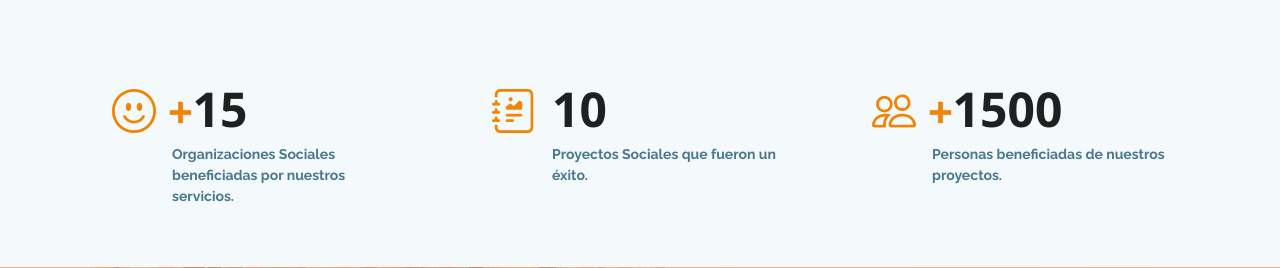
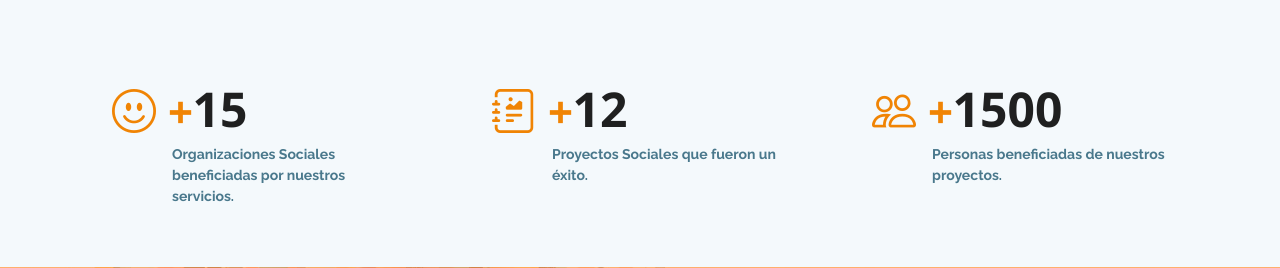
Before and after one commit to abarraza-v/FUDEFA-Portfolio, a PHP site: page / in a window 1280 px wide. Shown: the part 3483-3751 px from the top of the page. Run offline with PHP 8.4, Linux system fonts and the light colour scheme; some libraries are stand-ins or nearby versions.

Commit message:
Pequeño cambio de cifra en el contador.

```diff
--- a/index.php
+++ b/index.php
@@ -266,8 +266,8 @@
 
           <div class="col-lg-4 col-md-12 d-md-flex align-items-md-stretch">
             <div class="count-box">
-              <i class="bi bi-journal-richtext"></i>
-              <span data-purecounter-start="0" data-purecounter-end="10" data-purecounter-duration="1"
+              <i class="bi bi-journal-richtext"> +</i>
+              <span data-purecounter-start="0" data-purecounter-end="12" data-purecounter-duration="1"
                 class="purecounter"></span>
               <p><strong>Proyectos Sociales</strong> que fueron un éxito.</p>
             </div>
```
